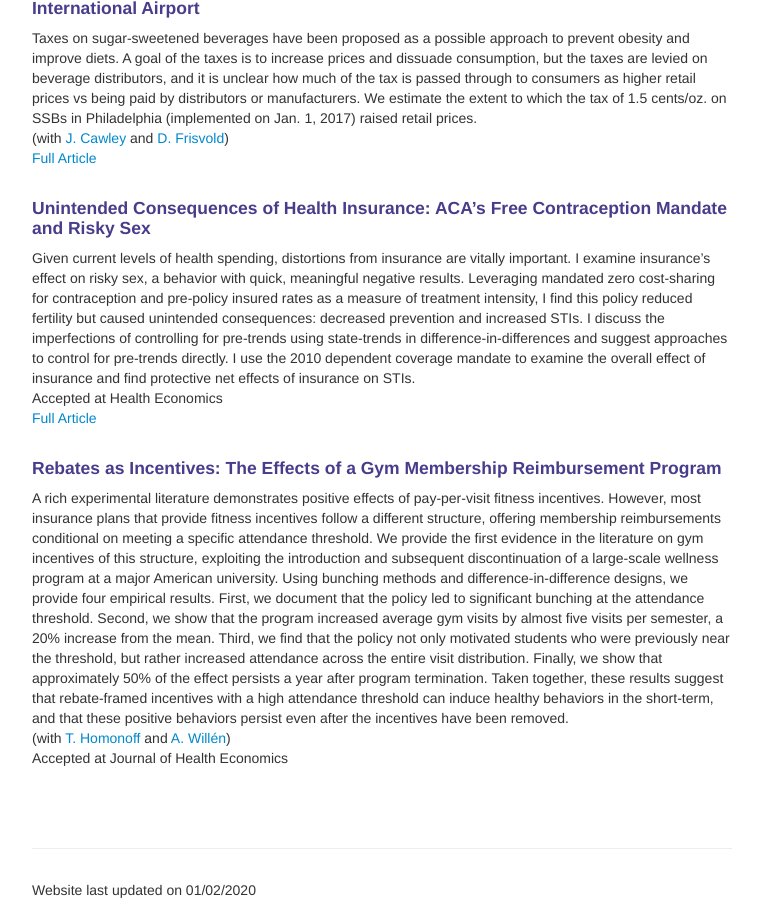
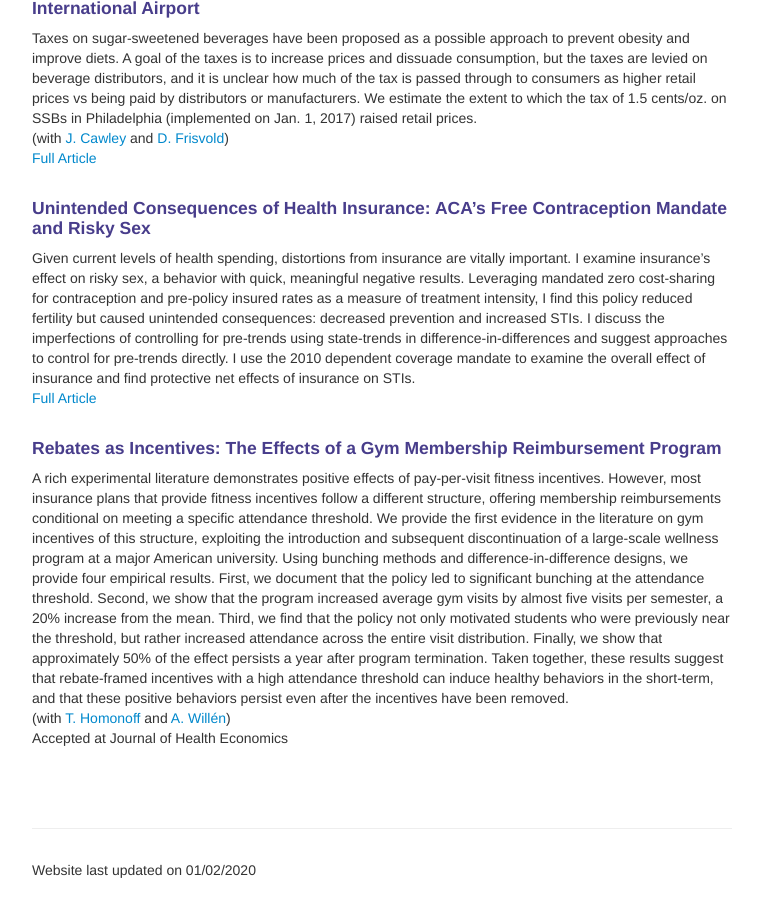
Before and after one commit to bjwillage/bjwillage.github.io, a Jekyll site: the page built from pages/research.md, in a window 1280 px wide and 900 px high, scrolled down 1534 px. Shown: the whole window, without its empty margins (258-1021 px from the left). Built offline with Jekyll 4.4.1, drawn with Linux system fonts in a browser that asks for light colours.

Commit message:
Update research.md

```diff
--- a/pages/research.md
+++ b/pages/research.md
@@ -45,7 +45,6 @@ Taxes on sugar-sweetened beverages have been proposed as a possible approach to
 
 #### Unintended Consequences of Health Insurance: ACA's Free Contraception Mandate and Risky Sex
 Given current levels of health spending, distortions from insurance are vitally important. I examine insurance’s effect on risky sex, a behavior with quick, meaningful negative results. Leveraging mandated zero cost-sharing for contraception and pre-policy insured rates as a measure of treatment intensity, I find this policy reduced fertility but caused unintended consequences: decreased prevention and increased STIs. I discuss the imperfections of controlling for pre-trends using state-trends in difference-in-differences and suggest approaches to control for pre-trends directly. I use the 2010 dependent coverage mandate to examine the overall effect of insurance and find protective net effects of insurance on STIs.<br>
-Accepted at Health Economics<br>
 [Full Article](https://onlinelibrary.wiley.com/doi/full/10.1002/hec.3967?af=R)
 <br><br>
 
```
